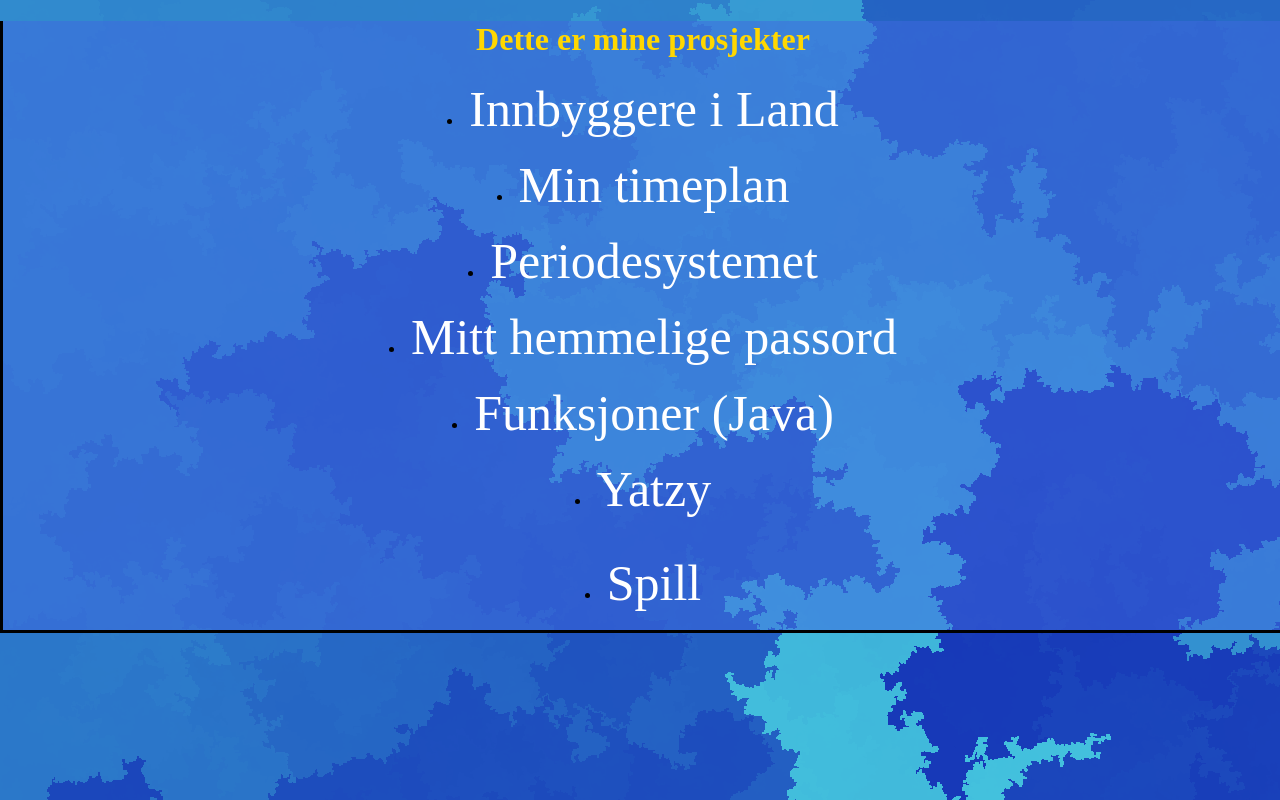
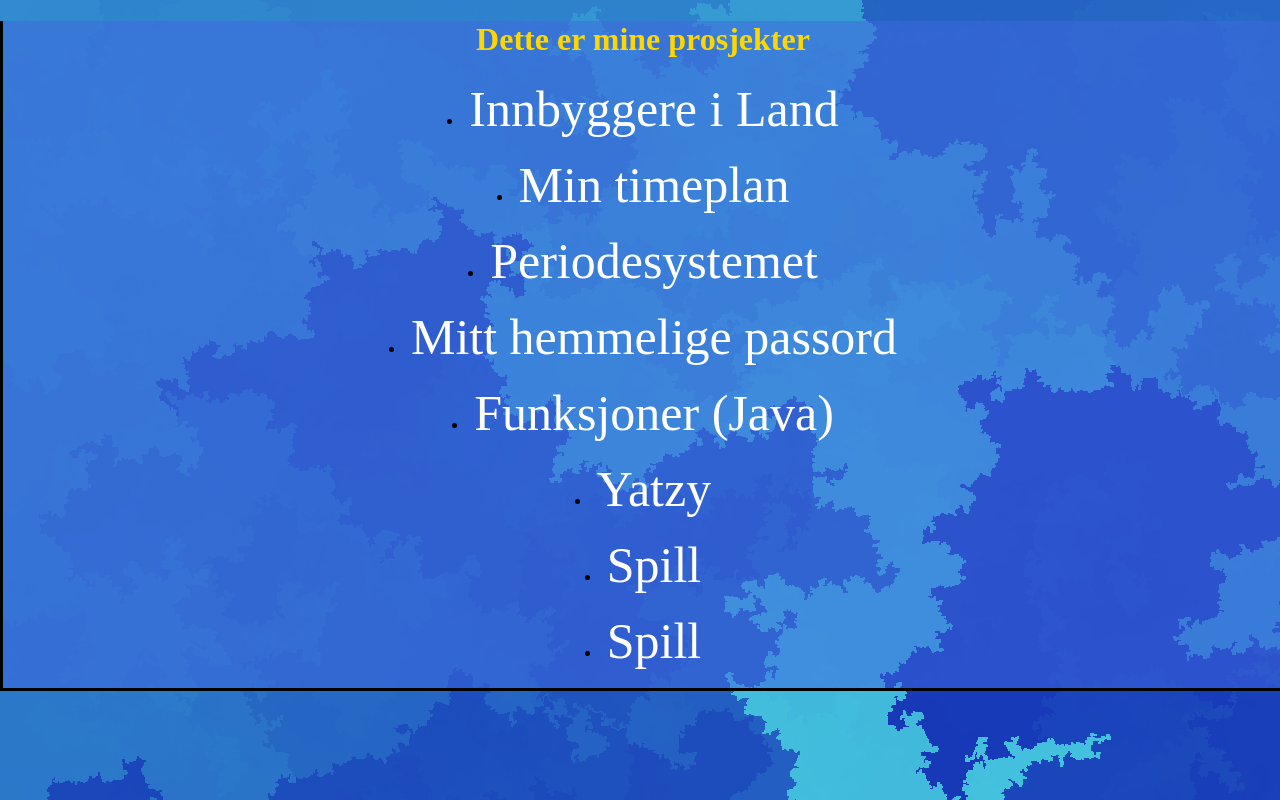
Before and after one commit to Jak0by/it2022, a plain HTML site: page index.html in a window 1280 px wide. Drawn offline with Linux system fonts and the light colour scheme.

Commit message:
Update index.html

```diff
--- a/index.html
+++ b/index.html
@@ -97,8 +97,9 @@
         <br>
         <li><a href="Yatzy.html" data-after="uke 49">Yatzy</a></li>
         <br>
+        <li><a href="2mars.html" data-after="uke 11">Spill</a></li>
         <br>
-        <li><a href="2mars.html" data-after="uke 11">Spill</a></li>
+        <li><a href="Russekortet.html" data-after="Russekort">Spill</a></li>
         <br>
     </div>
 
```
